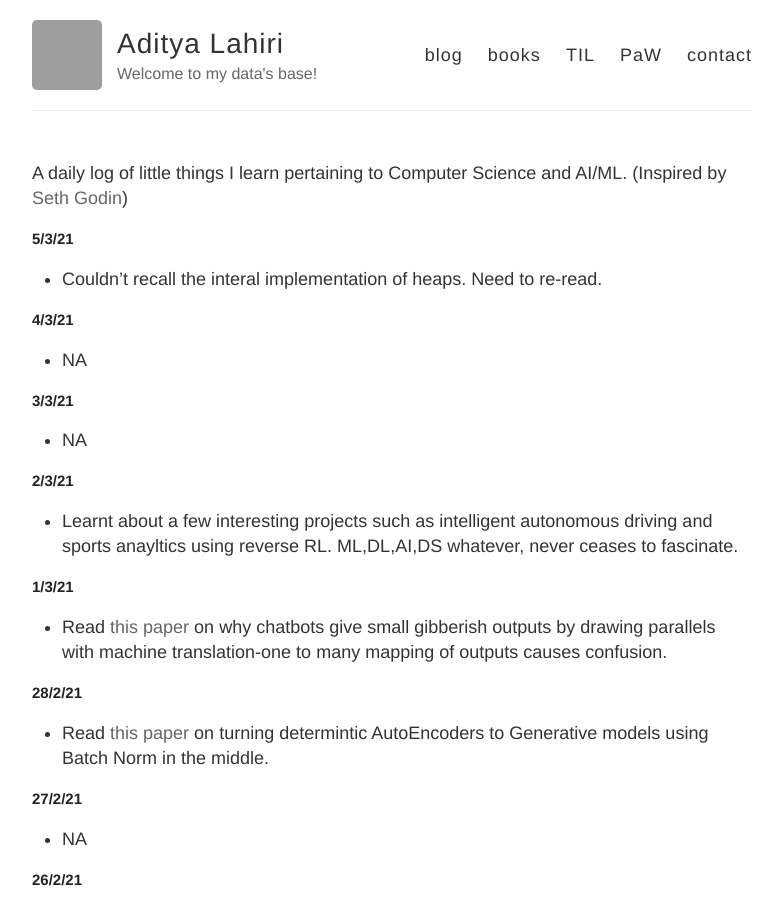
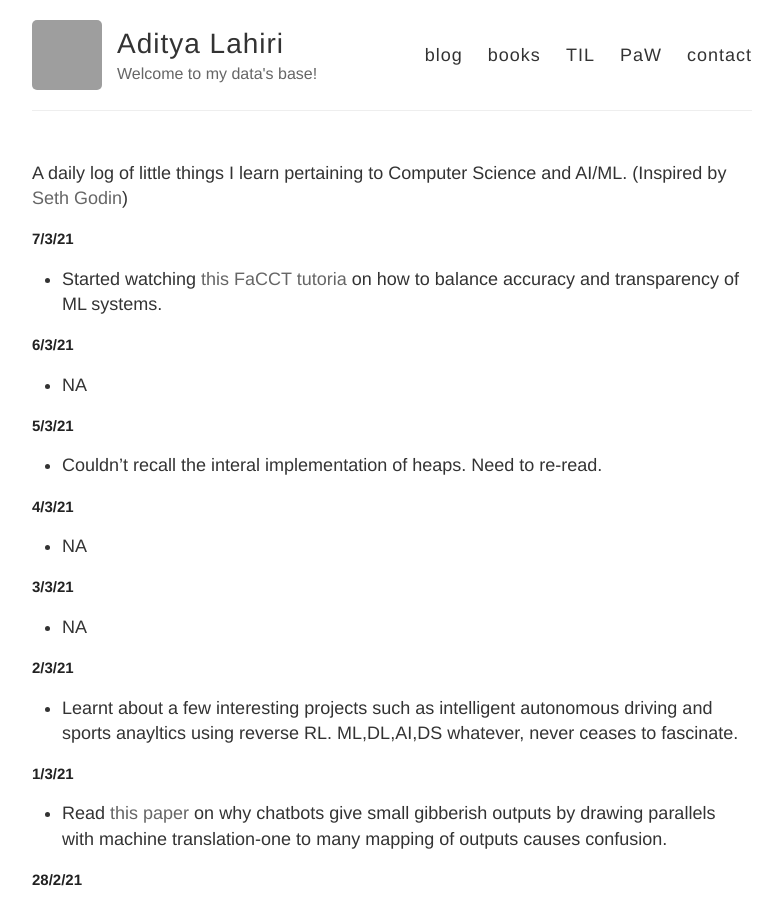
Before and after one commit to adityalahiri/adityalahiri.github.io, a Jekyll site: the page built from TIL.md, in a window 1280 px wide and 900 px high. Shown: the whole window, without its empty margins (248-1030 px from the left). Built offline with Jekyll 4.4.1, drawn with Linux system fonts in a browser that asks for light colours; our own code applies the rules of GitHub Pages for plain Markdown files; grey boxes are pictures that could not be loaded.

Commit message:
Update for 6/3 and 7/3

```diff
--- a/TIL.md
+++ b/TIL.md
@@ -1,5 +1,13 @@
 A daily log of little things I learn pertaining to Computer Science and AI/ML.
 (Inspired by [Seth Godin](https://seths.blog/))
+
+## 7/3/21
+
+* Started watching [this FaCCT tutoria](https://www.youtube.com/watch?v=iRhzmkmjgYo&t=238s&ab_channel=AssociationforComputingMachinery%28ACM%29) on how to balance accuracy and transparency of ML systems.
+
+## 6/3/21
+
+* NA
 
 ## 5/3/21
 
```
